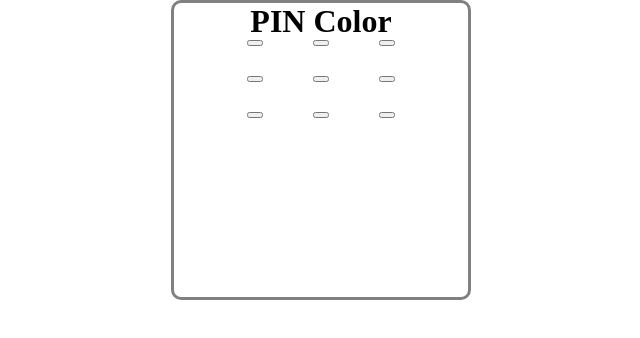
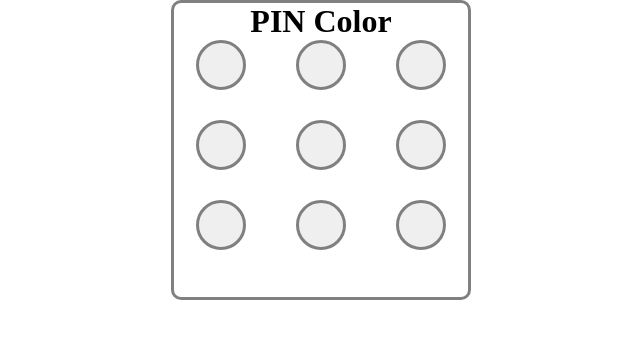
Before and after one commit to DenisB7/pincolor, a React (Create React App) app: page / in a window 1280 px wide. Shown: the top 338 px of the page, without its empty margins (319-959 px from the left). Built offline with nearby package versions, Linux system fonts and the light colour scheme.

Commit message:
Change div circle to button circle

```diff
--- a/src/styles.css
+++ b/src/styles.css
@@ -28,7 +28,7 @@ div.row {
     gap: 50px;
 }
 
-div.circle {
+button.circle {
     border: solid #808080;
     border-radius: 50%;
     width: 50px;
```
